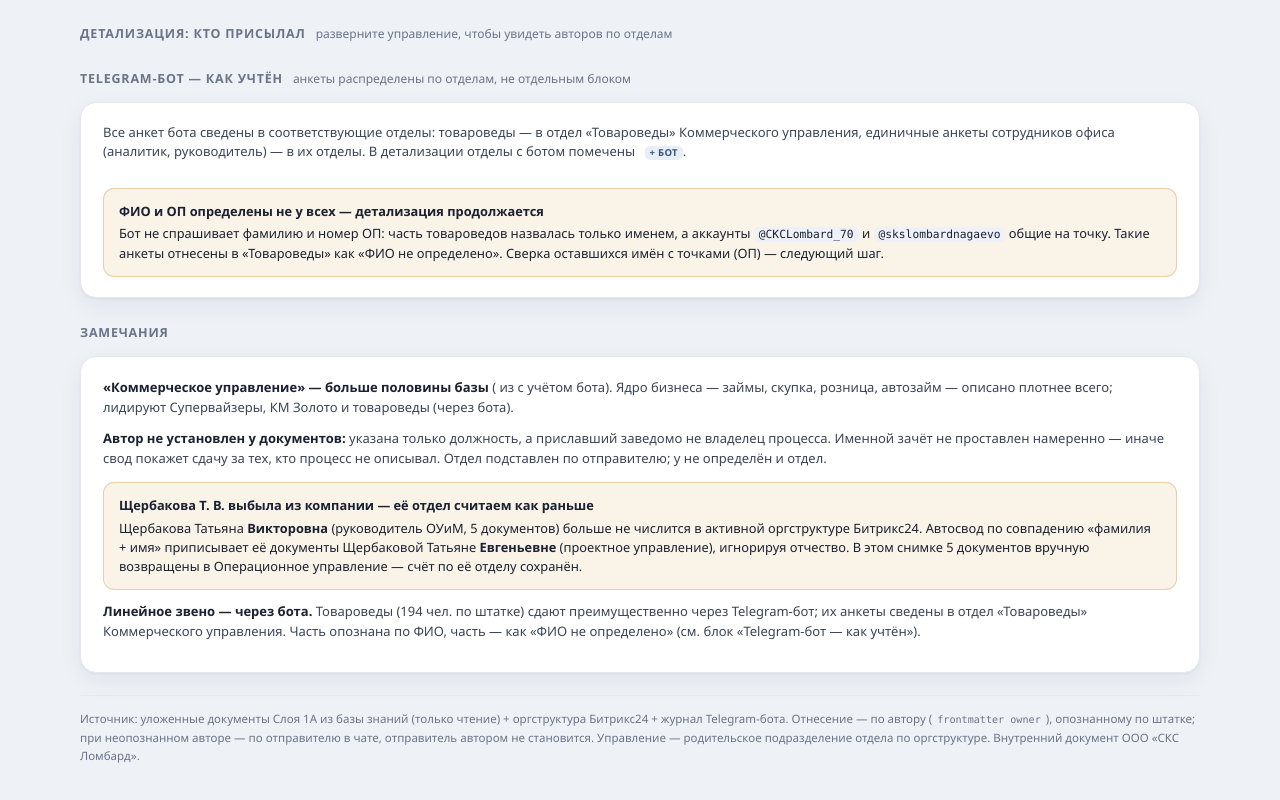
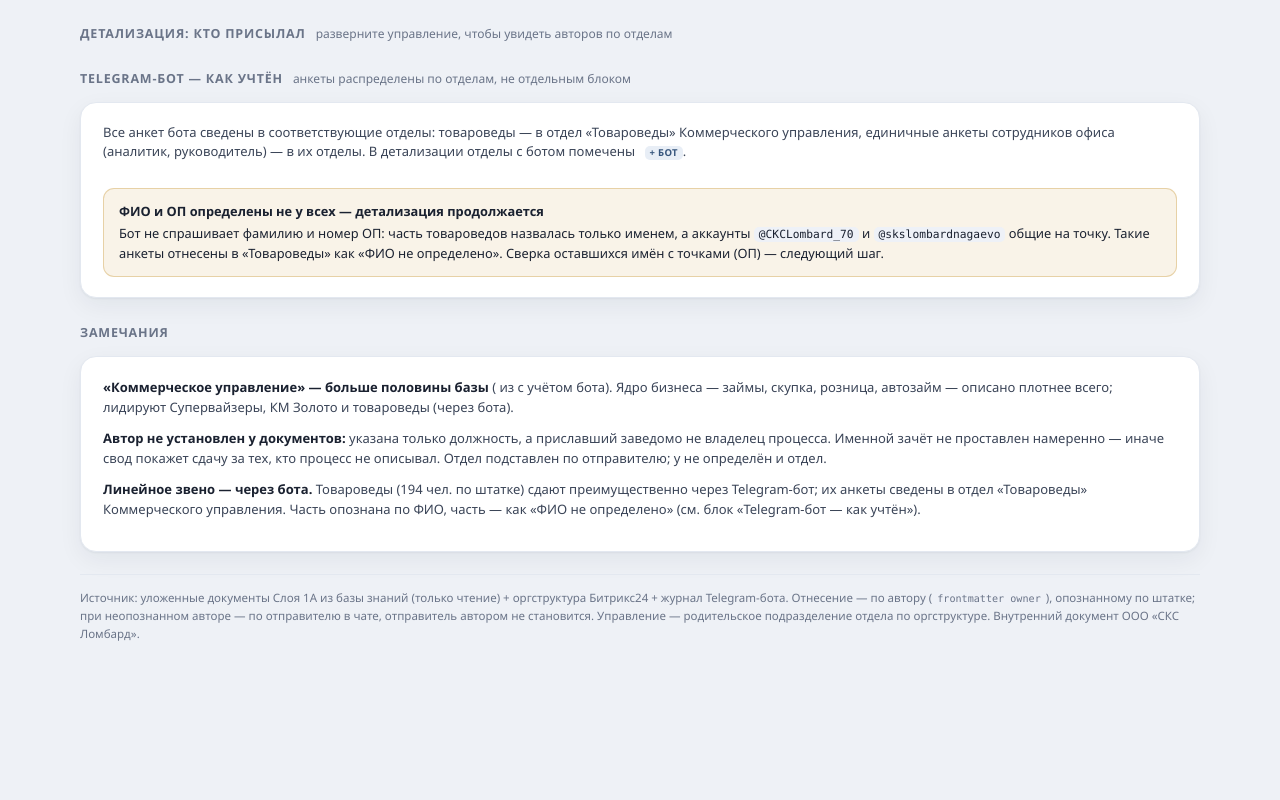
Before and after one commit to artempv1993-boop/svod, a plain HTML site: page build/template.html in a window 1280 px wide. Shown: the part 435-1235 px from the top of the page. After the commit the page ends 1139 px from the top, so only its background shows below. Drawn offline with Linux system fonts and the light colour scheme.

Commit message:
site: убрана устаревшая пометка про Щербакову Т.В.
Ручная правка отнесения по «фамилия+имя» больше не применяется: владелец
переоформлен как «Варуха Татьяна Викторовна», движок относит её 5 документов
в Операционное управление автоматически. Пометка-предупреждение в блоке
«Замечания» стала неактуальной — удалена из index.html и build/template.html.

Co-Authored-By: Claude Opus 4.8 <noreply@anthropic.com>

```diff
--- a/build/template.html
+++ b/build/template.html
@@ -194,10 +194,6 @@
   <div class="panel notes">
     <p><b>«Коммерческое управление» — больше половины базы</b> (<span id="nKom"></span> из <span id="nAll"></span> с учётом бота). Ядро бизнеса — займы, скупка, розница, автозайм — описано плотнее всего; лидируют Супервайзеры, КМ Золото и товароведы (через бота).</p>
     <p><b>Автор не установлен у <span id="nUn"></span> документов:</b> указана только должность, а приславший заведомо не владелец процесса. Именной зачёт не проставлен намеренно — иначе свод покажет сдачу за тех, кто процесс не описывал. Отдел подставлен по отправителю; у <span id="nUnDep"></span> не определён и отдел.</p>
-    <div class="note warn">
-      <div class="nt">Щербакова Т. В. выбыла из компании — её отдел считаем как раньше</div>
-      Щербакова Татьяна <b>Викторовна</b> (руководитель ОУиМ, 5 документов) больше не числится в активной оргструктуре Битрикс24. Автосвод по совпадению «фамилия + имя» приписывает её документы Щербаковой Татьяне <b>Евгеньевне</b> (проектное управление), игнорируя отчество. В этом снимке 5 документов вручную возвращены в Операционное управление — счёт по её отделу сохранён.
-    </div>
     <p style="margin-top:11px"><b>Линейное звено — через бота.</b> Товароведы (194 чел. по штатке) сдают преимущественно через Telegram-бот; их анкеты сведены в отдел «Товароведы» Коммерческого управления. Часть опознана по ФИО, часть — как «ФИО не определено» (см. блок «Telegram-бот — как учтён»).</p>
   </div>
 
```
Also changed, not shown: index.html (+0 -4 lines).
